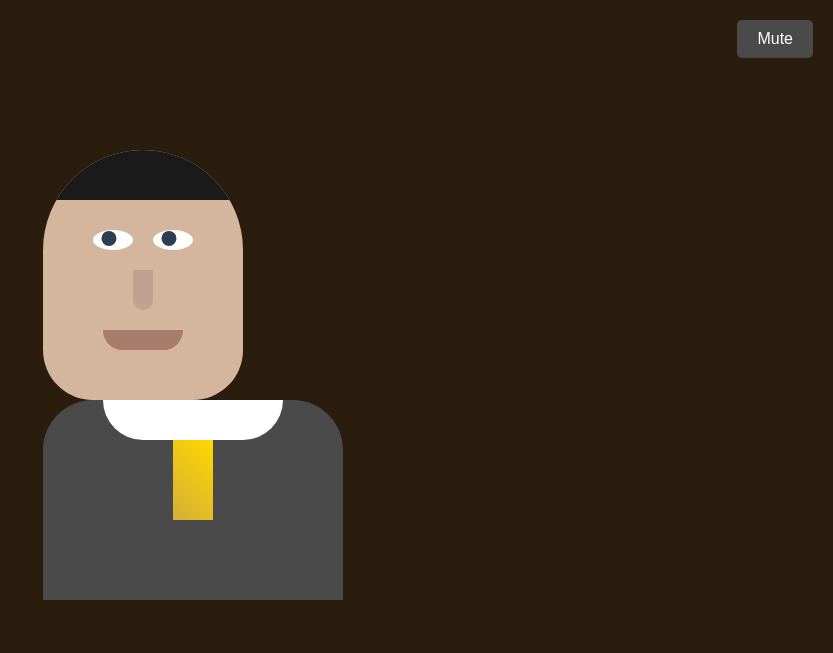
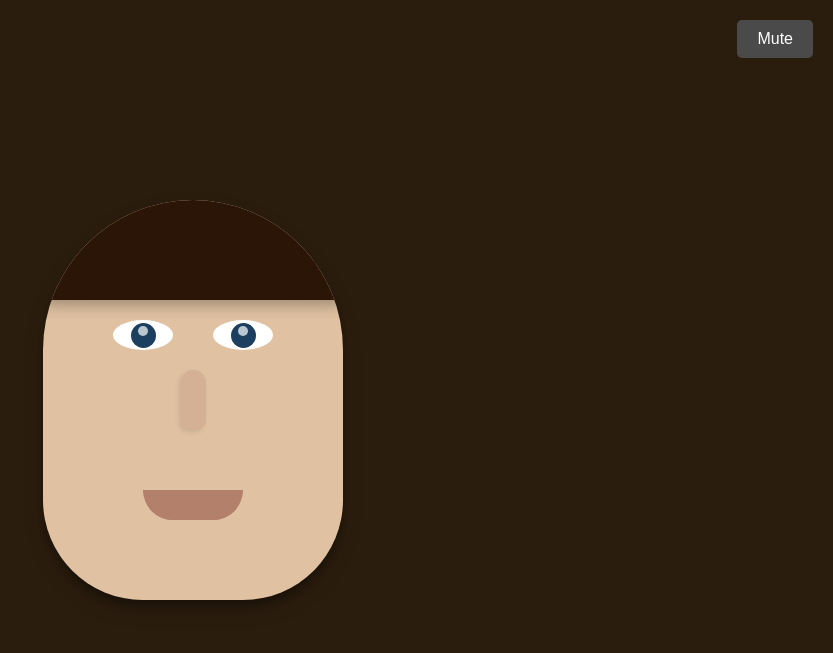
Before and after one commit to NarayanAkshay11/aiassistant, a plain HTML site: page index.html in a window 1280 px wide. Shown: the whole page, without its empty margins (447-1280 px from the left). Drawn offline with Linux system fonts and the light colour scheme.

Commit message:
Update styles.css

```diff
--- a/styles.css
+++ b/styles.css
@@ -23,122 +23,117 @@ body {
     font-size: 16px;
 }
 
-#character {
-    position: relative;
+#tony-face {
     width: 300px;
-    height: 500px;
-}
-
-#tony-face {
-    width: 200px;
-    height: 250px;
-    background-color: #d4b59e;
-    border-radius: 100px 100px 50px 50px;
+    height: 400px;
+    background-color: #e0c2a2;
+    border-radius: 150px 150px 100px 100px;
     position: relative;
     overflow: hidden;
+    box-shadow: 0 10px 20px rgba(0,0,0,0.19), 0 6px 6px rgba(0,0,0,0.23);
 }
 
 #hair {
     width: 100%;
-    height: 60px;
-    background-color: #1a1a1a;
+    height: 120px;
+    background-color: #2a1506;
     position: absolute;
-    top: -10px;
-    border-radius: 100px 100px 0 0;
+    top: -20px;
+    border-radius: 150px 150px 0 0;
+    box-shadow: 0 5px 15px rgba(0,0,0,0.3);
+}
+
+#hair::after {
+    content: '';
+    position: absolute;
+    top: 80px;
+    left: 50%;
+    width: 80%;
+    height: 40px;
+    background-color: #2a1506;
+    transform: translateX(-50%) skew(-10deg);
+    border-radius: 0 0 20px 20px;
 }
 
 .eye {
-    width: 40px;
-    height: 20px;
+    width: 60px;
+    height: 30px;
     background-color: #ffffff;
     border-radius: 50%;
     position: absolute;
-    top: 80px;
+    top: 120px;
+    overflow: hidden;
 }
 
 #left-eye {
-    left: 50px;
+    left: 70px;
 }
 
 #right-eye {
-    right: 50px;
+    right: 70px;
 }
 
 .pupil {
-    width: 15px;
-    height: 15px;
-    background-color: #2c3e50;
+    width: 25px;
+    height: 25px;
+    background-color: #1c3f60;
     border-radius: 50%;
     position: absolute;
     top: 2.5px;
-    left: 12.5px;
+    left: 17.5px;
+    transition: all 0.1s ease-in-out;
+}
+
+.pupil::after {
+    content: '';
+    position: absolute;
+    top: 3px;
+    left: 7px;
+    width: 10px;
+    height: 10px;
+    background-color: #ffffff;
+    border-radius: 50%;
+    opacity: 0.7;
 }
 
 #nose {
-    width: 20px;
-    height: 40px;
-    background-color: #c0a28e;
+    width: 25px;
+    height: 60px;
+    background-color: #d4b094;
     position: absolute;
-    top: 120px;
-    left: 90px;
-    border-radius: 0 0 10px 10px;
+    top: 170px;
+    left: 137.5px;
+    border-radius: 20px 20px 15px 15px;
+    box-shadow: -2px 2px 5px rgba(0,0,0,0.1);
 }
 
 #mouth {
-    width: 80px;
-    height: 20px;
-    background-color: #a87c6d;
+    width: 100px;
+    height: 30px;
+    background-color: #b3816b;
     position: absolute;
-    bottom: 50px;
-    left: 60px;
-    border-radius: 0 0 40px 40px;
+    bottom: 80px;
+    left: 100px;
+    border-radius: 0 0 50px 50px;
     overflow: hidden;
 }
 
 #upper-lip, #lower-lip {
     width: 100%;
-    height: 10px;
-    background-color: #a87c6d;
+    height: 15px;
+    background-color: #b3816b;
     position: absolute;
     transition: transform 0.2s;
 }
 
 #upper-lip {
     top: 0;
-    border-radius: 0 0 40px 40px;
+    border-radius: 0 0 50px 50px;
 }
 
 #lower-lip {
     bottom: 0;
-    border-radius: 40px 40px 0 0;
-}
-
-#suit {
-    width: 300px;
-    height: 200px;
-    background-color: #4a4a4a;
-    position: absolute;
-    top: 250px;
     border-radius: 50px 50px 0 0;
-}
-
-#collar {
-    width: 180px;
-    height: 40px;
-    background-color: #ffffff;
-    position: absolute;
-    top: 250px;
-    left: 60px;
-    border-radius: 0 0 90px 90px;
-}
-
-#tie {
-    width: 40px;
-    height: 80px;
-    background: linear-gradient(45deg, #d4af37, #ffd700);
-    position: absolute;
-    top: 290px;
-    left: 130px;
 }
 
 #status {
```
